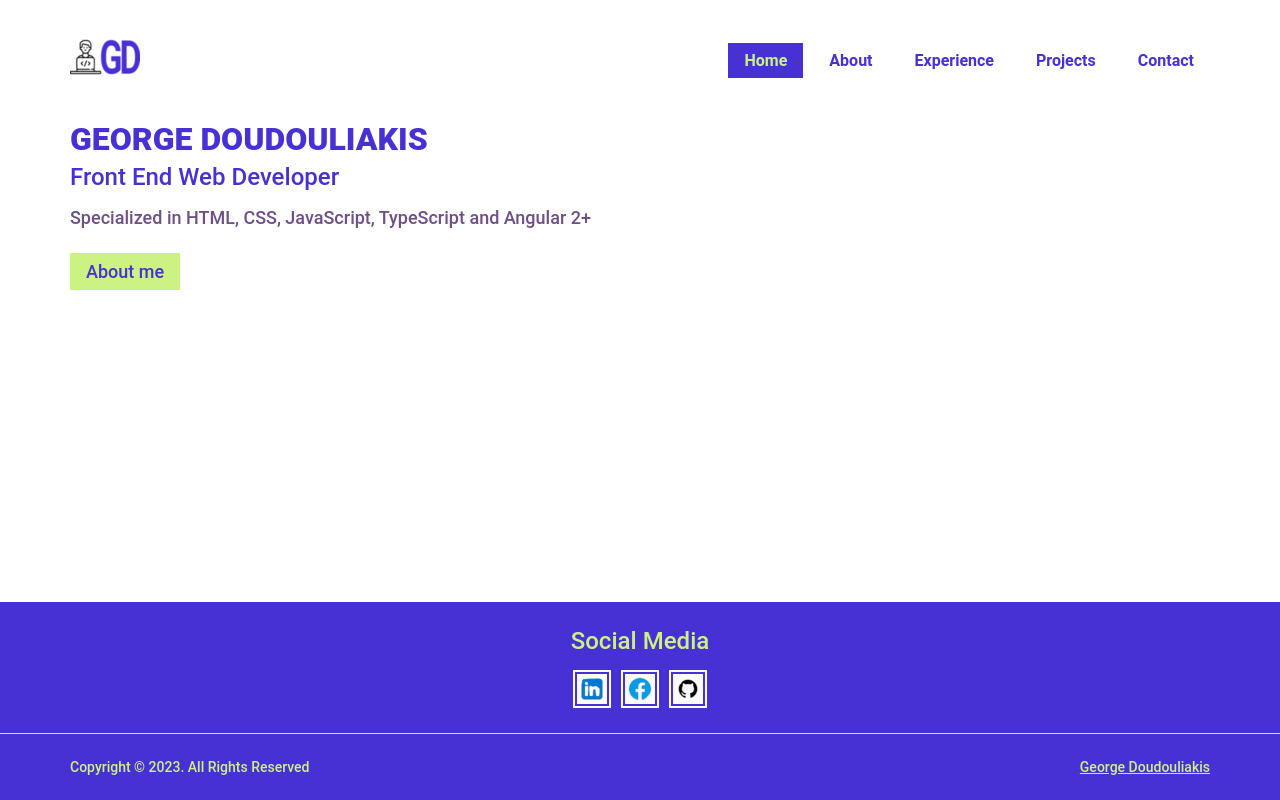
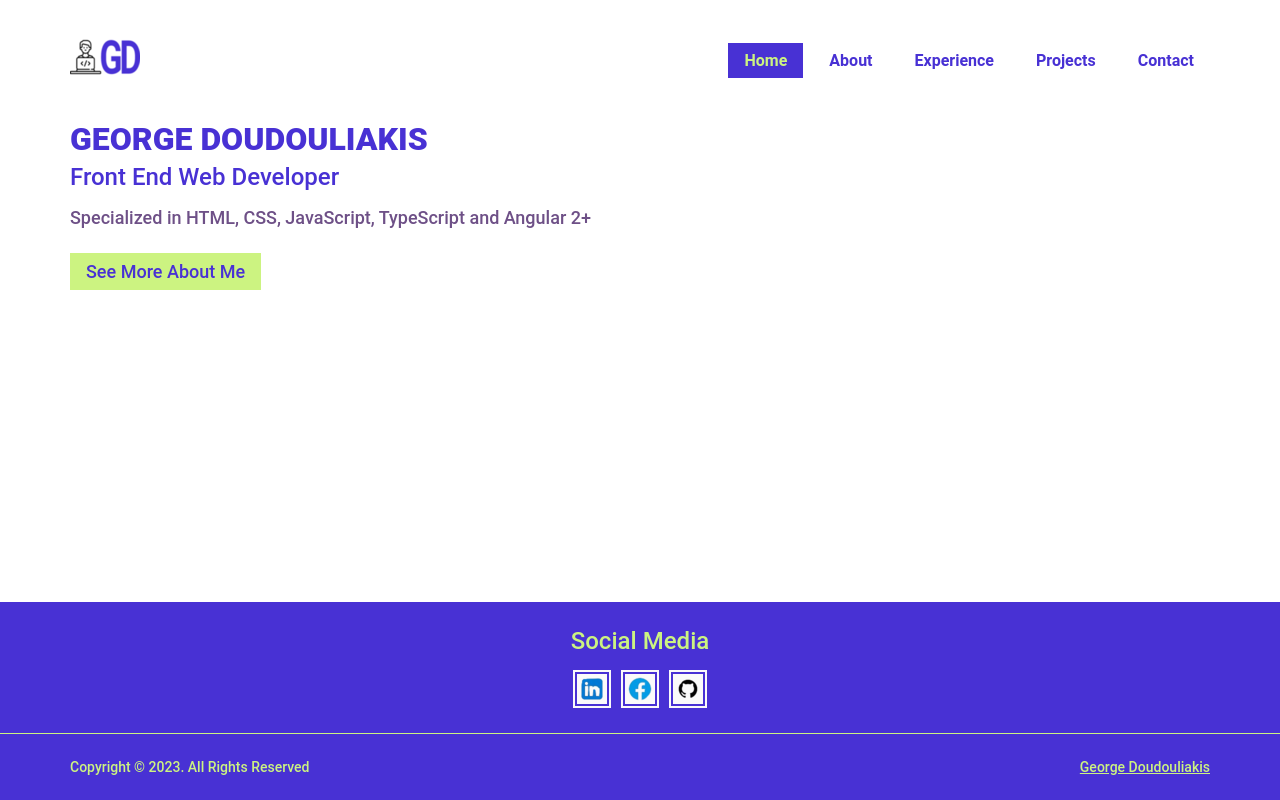
Before and after one commit to GeorgiosDoudouliakis/george-doudouliakis-dev, an Angular app: page / in a window 1280 px wide. Built offline with nearby package versions, Linux system fonts and the light colour scheme.

Commit message:
refactor: Change about me button wording

```diff
--- a/src/app/pages/home/components/home-intro/home-intro.component.html
+++ b/src/app/pages/home/components/home-intro/home-intro.component.html
@@ -2,5 +2,5 @@
   <h1>GEORGE DOUDOULIAKIS</h1>
   <h2 gdTypeWriter="Front End Web Developer"></h2>
   <p>Specialized in HTML, CSS, JavaScript, TypeScript and Angular 2+</p>
-  <button><a routerLink="about">About me</a></button>
+  <button><a routerLink="about">See More About Me</a></button>
 </div>
```
